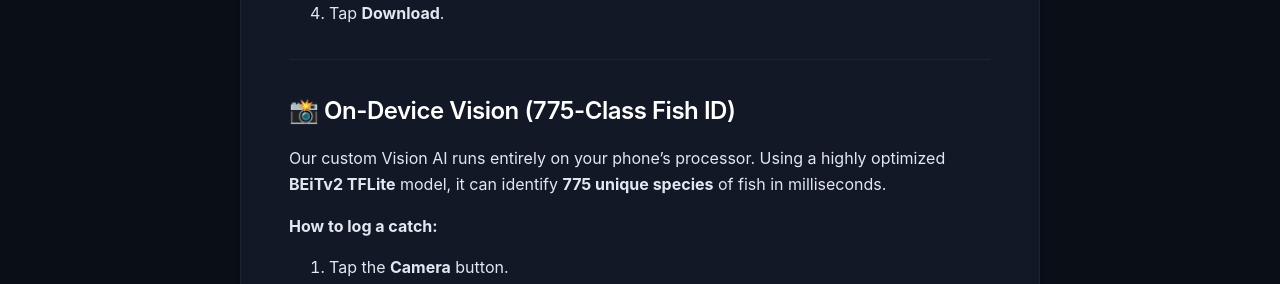
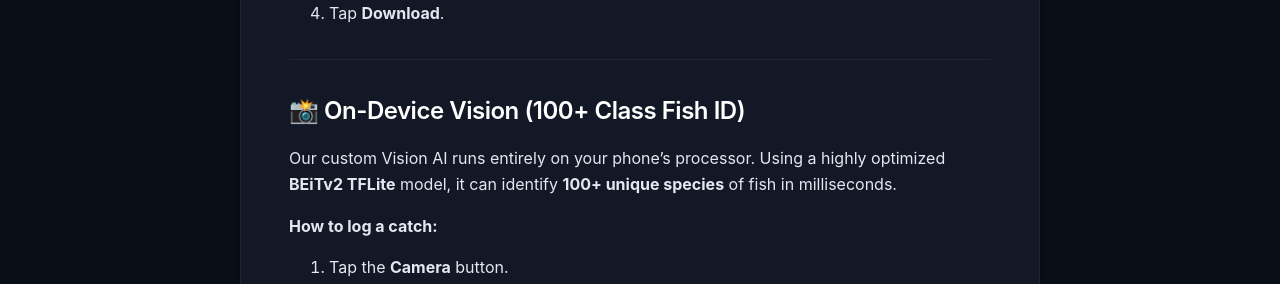
Before and after one commit to yyiimmiiyy/StrikePointAI-Assets, a Jekyll site: the page built from help.md, in a window 1280 px wide and 900 px high, scrolled down 2770 px. Shown: the part 164-448 px from the top of the window. Built offline with Jekyll 4.4.1, drawn with Linux system fonts in a browser that asks for light colours.

Commit message:
docs(sync): Synchronize live website and compliance policies

```diff
--- a/help.md
+++ b/help.md
@@ -68,8 +68,8 @@ StrikePoint AI allows you to cache massive blocks of map data directly to your d
 
 ---
 
-## 📸 On-Device Vision (775-Class Fish ID)
-Our custom Vision AI runs entirely on your phone's processor. Using a highly optimized **BEiTv2 TFLite** model, it can identify **775 unique species** of fish in milliseconds.
+## 📸 On-Device Vision (100+ Class Fish ID)
+Our custom Vision AI runs entirely on your phone's processor. Using a highly optimized **BEiTv2 TFLite** model, it can identify **100+ unique species** of fish in milliseconds.
 
 **How to log a catch:**
 1. Tap the **Camera** button.
```
